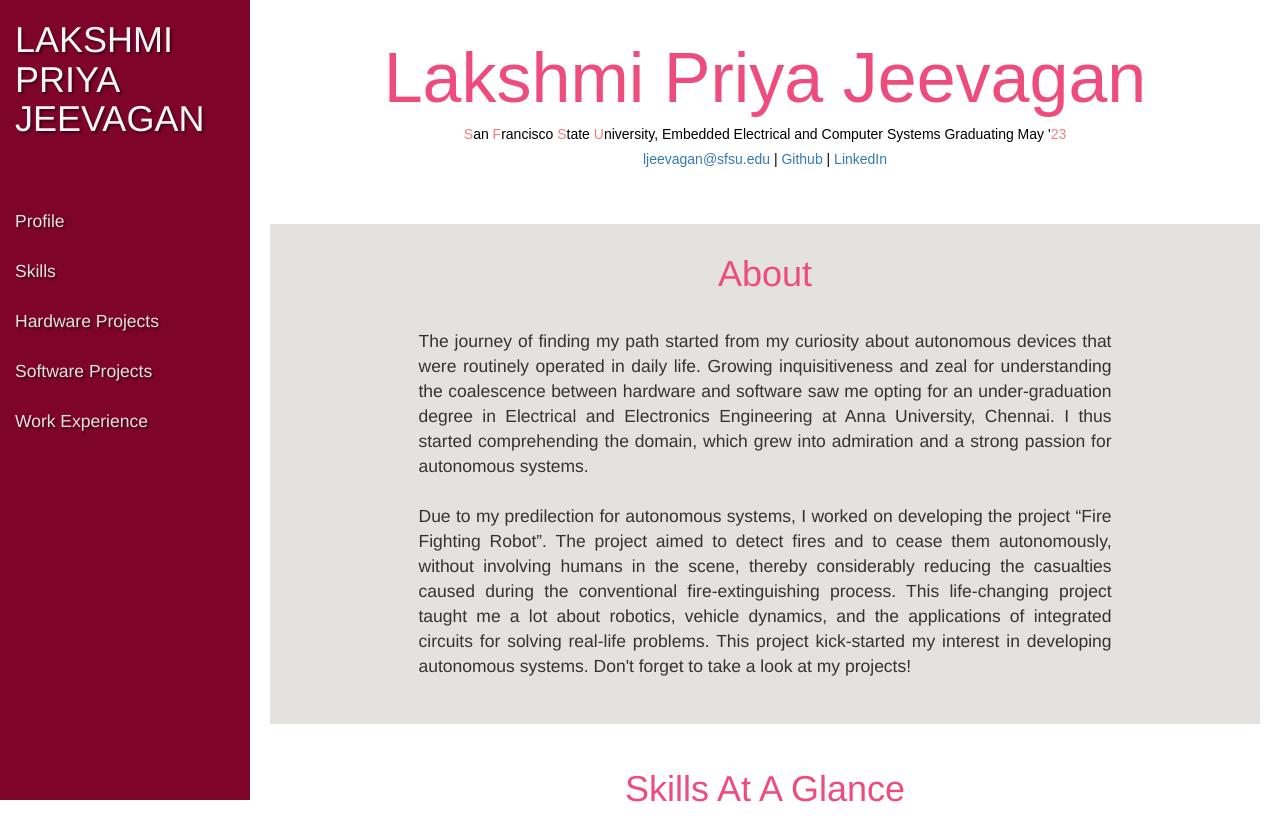
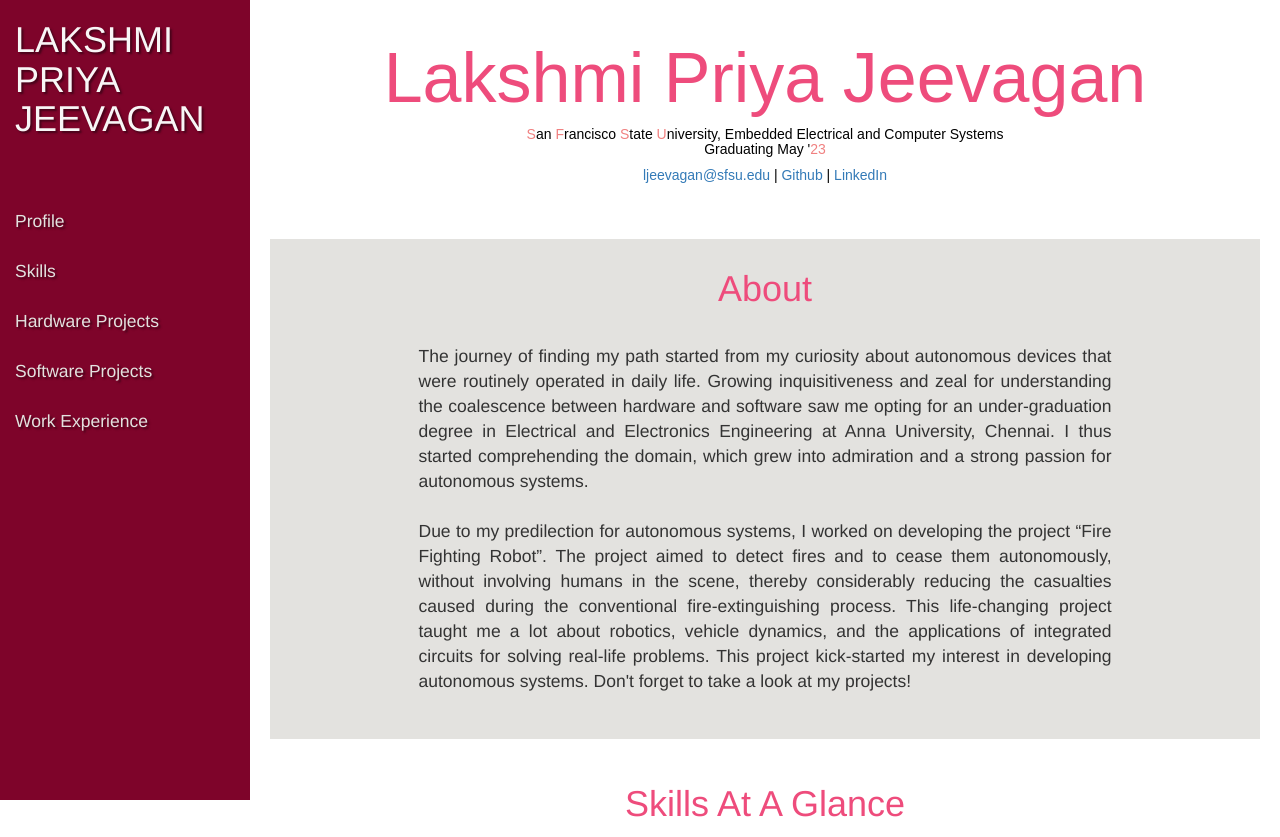
Before and after one commit to lakshmipriyajeevagan/lakshmipriyajeevagan.github.io, a plain HTML site: page index.html in a window 1280 px wide. Shown: the top 837 px of the page. Drawn offline with nearby package versions, Linux system fonts and the light colour scheme.

Commit message:
Update index.html

```diff
--- a/index.html
+++ b/index.html
@@ -75,7 +75,7 @@
                             <span style="color: lightcoral;">F</span>rancisco
                             <span style="color: lightcoral;">S</span>tate
                             <span style="color: lightcoral;">U</span>niversity, Embedded Electrical and Computer Systems
-                            Graduating May '<span style="color: lightcoral;">23</span>
+                           <br/> Graduating May '<span style="color: lightcoral;">23</span>
                         </h5>
                         <h5 class = "contact"> <a href = "mailto: ljeevagan@sfsu.edu">ljeevagan@sfsu.edu</a> | <a href = "https://github.com/lakshmipriyajeevagan"> Github </a> | <a href = "https://www.linkedin.com/in/lakshmipriyaj/"> LinkedIn </a> <br/><br/><br/><br/></h5>
                     </div>
```
